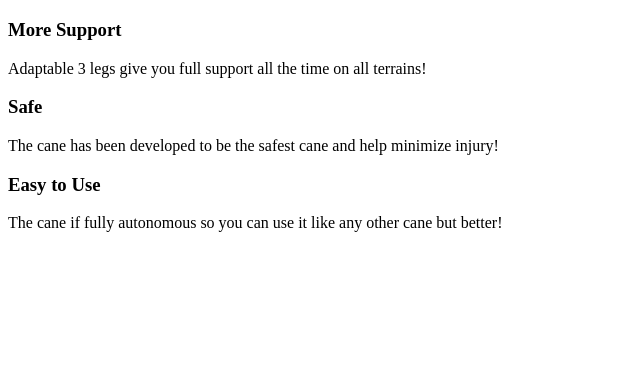
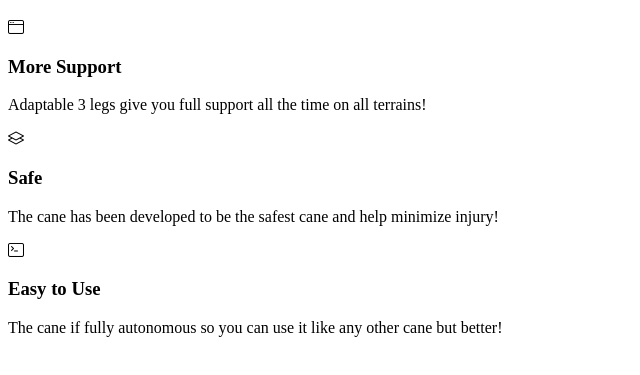
Before and after one commit to ldwfalcon/All-Terrain-Cane.github.io, a plain HTML site: page index.html in a window 1280 px wide. Shown: the part 87-462 px from the top of the page, without its empty margins (0-640 px from the left). Drawn offline with nearby package versions, Linux system fonts and the light colour scheme.

Commit message:
Update index.html

```diff
--- a/index.html
+++ b/index.html
@@ -8,6 +8,8 @@
         <title>All-Trrain-Cane</title>
         <!-- Favicon-->
         <link rel="icon" type="image/x-icon" href="favicoon.ico" />
+         <!-- Bootstrap icons-->
+         <link href="https://cdn.jsdelivr.net/npm/bootstrap-icons@1.5.0/font/bootstrap-icons.css" rel="stylesheet" type="text/css" />
         <!-- Google fonts-->
         <link href="https://fonts.googleapis.com/css?family=Lato:300,400,700,300italic,400italic,700italic" rel="stylesheet" type="text/css" />
         <!-- Core theme CSS (includes Bootstrap)-->
```
